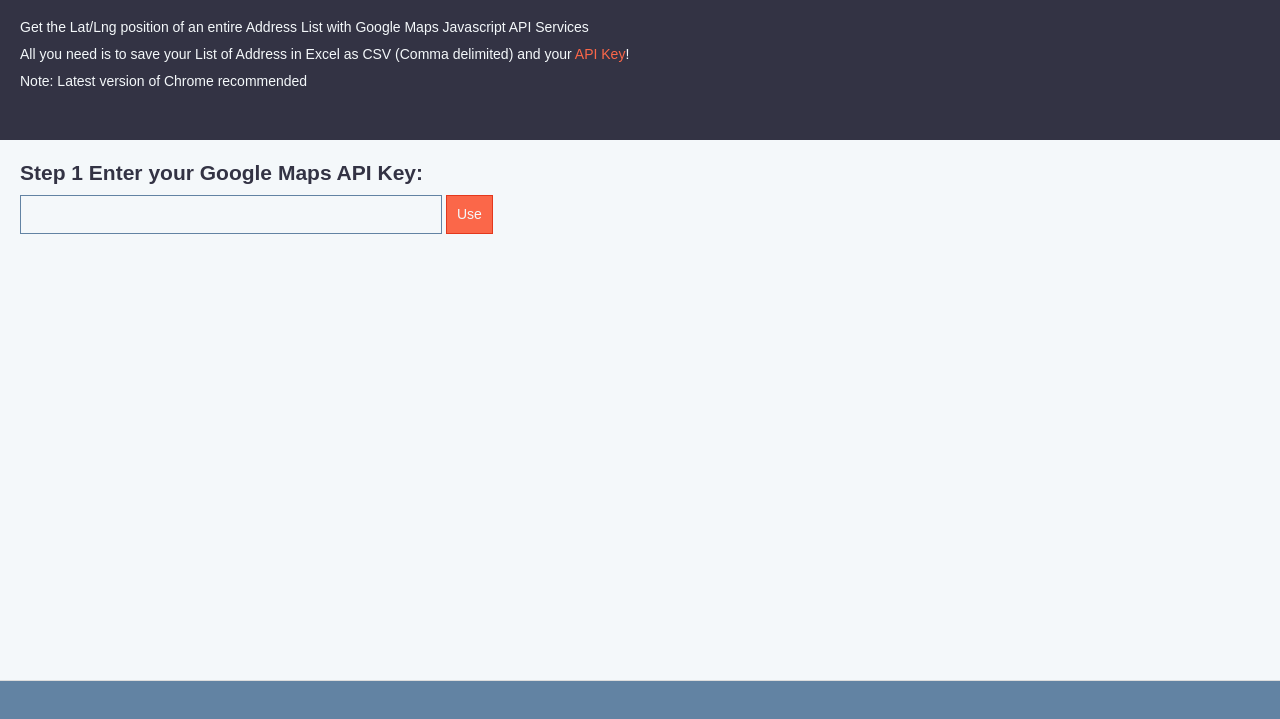
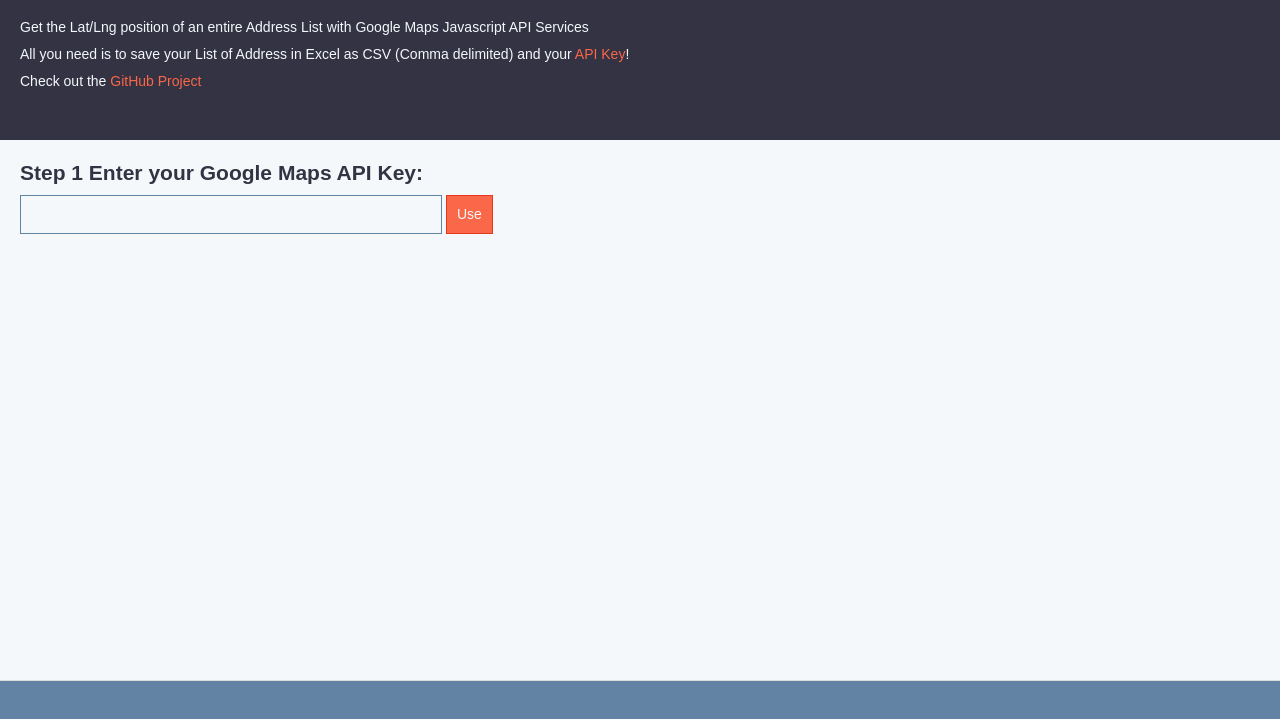
Before and after one commit to fznwebdesign/LatLngCalculator, a plain HTML site: page index.html in a window 1280 px wide. Shown: the part 79-798 px from the top of the page. Drawn offline with nearby package versions, Linux system fonts and the light colour scheme.

Commit message:
Update index.html

```diff
--- a/index.html
+++ b/index.html
@@ -14,7 +14,7 @@
 			<div id="welcomeMessage">
 				<p>Get the Lat/Lng position of an entire Address List with Google Maps Javascript API Services</p>
 				<p>All you need is to save your List of Address in Excel as CSV (Comma delimited) and your <a href="https://code.google.com/apis/console/" target="_blank">API Key</a>!</p>
-				<p>Note: Latest version of Chrome recommended</p>
+				<p>Check out the <a href="https://github.com/fznwebdesign/LatLngCalculator">GitHub Project</a></p>
 			</div>
 		</section>
 		<section id="step1">
```
